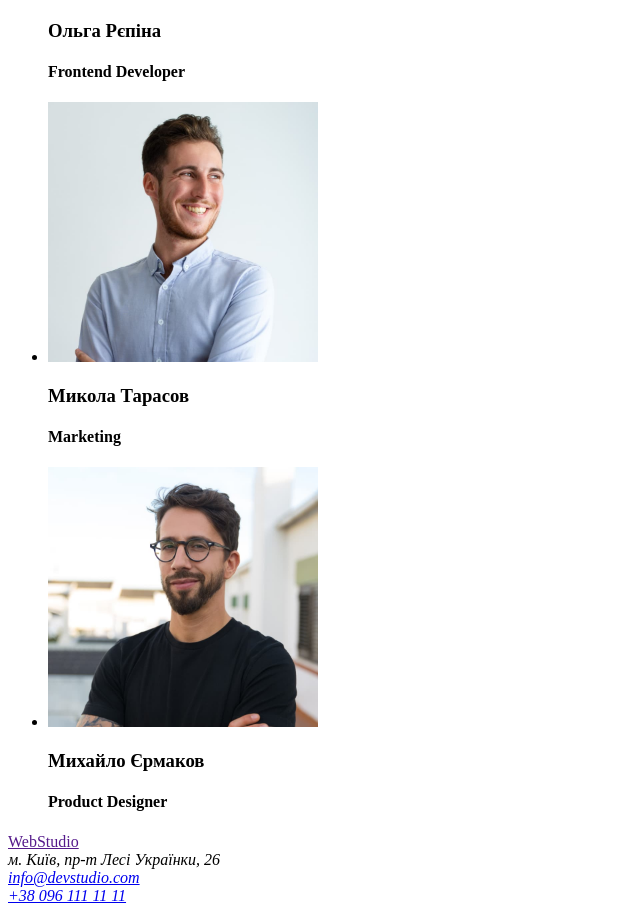
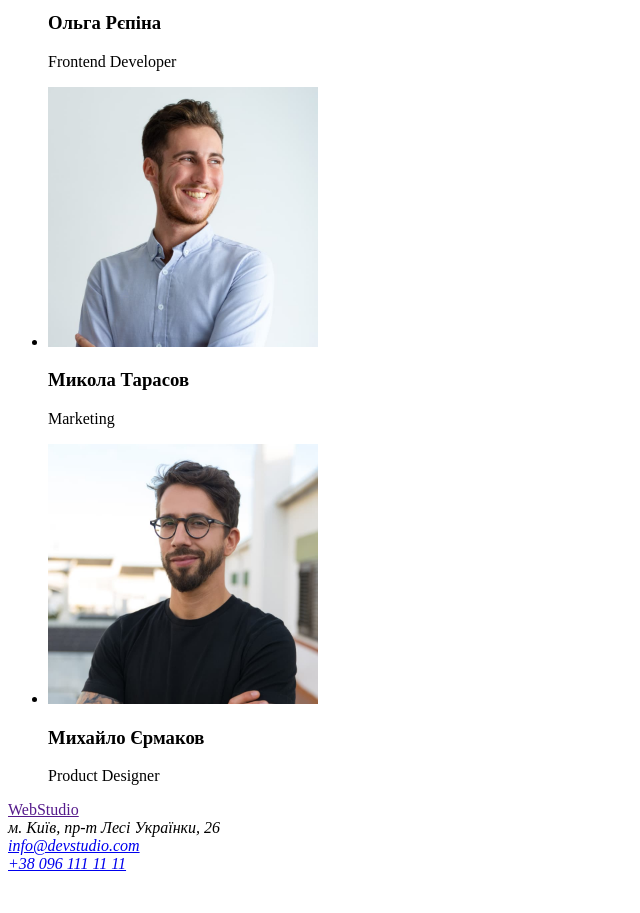
Before and after one commit to Dmytro190589/goit-markup-hw-01, a plain HTML site: page index.html in a window 1280 px wide. Shown: the part 2231-3144 px from the top of the page, without its empty margins (0-640 px from the left). After the commit the page ends 3112 px from the top, so only its background shows below. Drawn offline with Linux system fonts and the light colour scheme.

Commit message:
Update index.html

```diff
--- a/index.html
+++ b/index.html
@@ -55,18 +55,18 @@
             <ul>
                 <li><img src="./images/ihordemyanenko.jpg" alt="ihordemyanenko" width="270">
                     <h3>ігор Демяненко</h3>
-                    <h4>Product Designer</h4>
+                    <p]>Product Designer</p>
                 </li>
                 <li><img src="./images/olharepina.jpg" alt="olharepina" width="270">
                     <h3>Ольга Рєпіна</h3>
-                    <h4>Frontend Developer</h4>
+                    <p>Frontend Developer</p>
                 </li>
                 <li><img src="./images/mykolatarasov.jpg" alt="mykolatarasov" width="270">
                     <h3>Микола Тарасов</h3>
-                    <h4>Marketing</h4></li>
+                    <p>Marketing</p></li>
                 <li><img src="./images/myhayloermakov.jpg" alt="myhayloermakov" width="270">
                     <h3>Михайло Єрмаков</h3>
-                    <h4>Product Designer</h4></li>
+                    <p>Product Designer</p></li>
             </ul>
         </section>
     </div>
```
